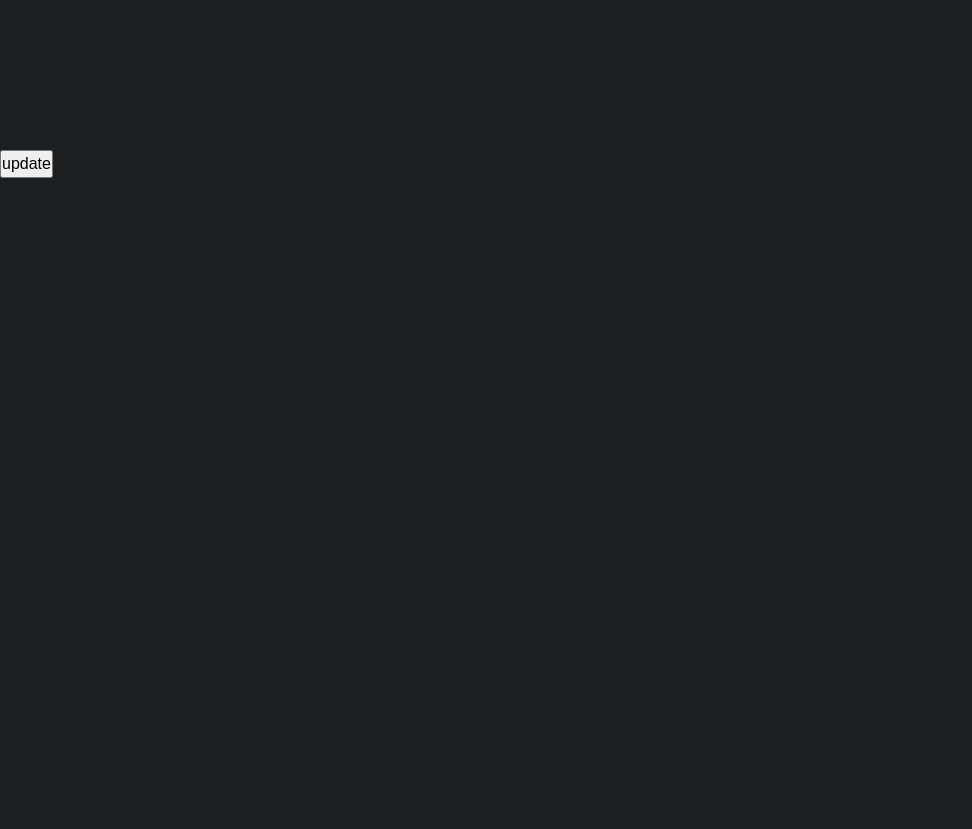
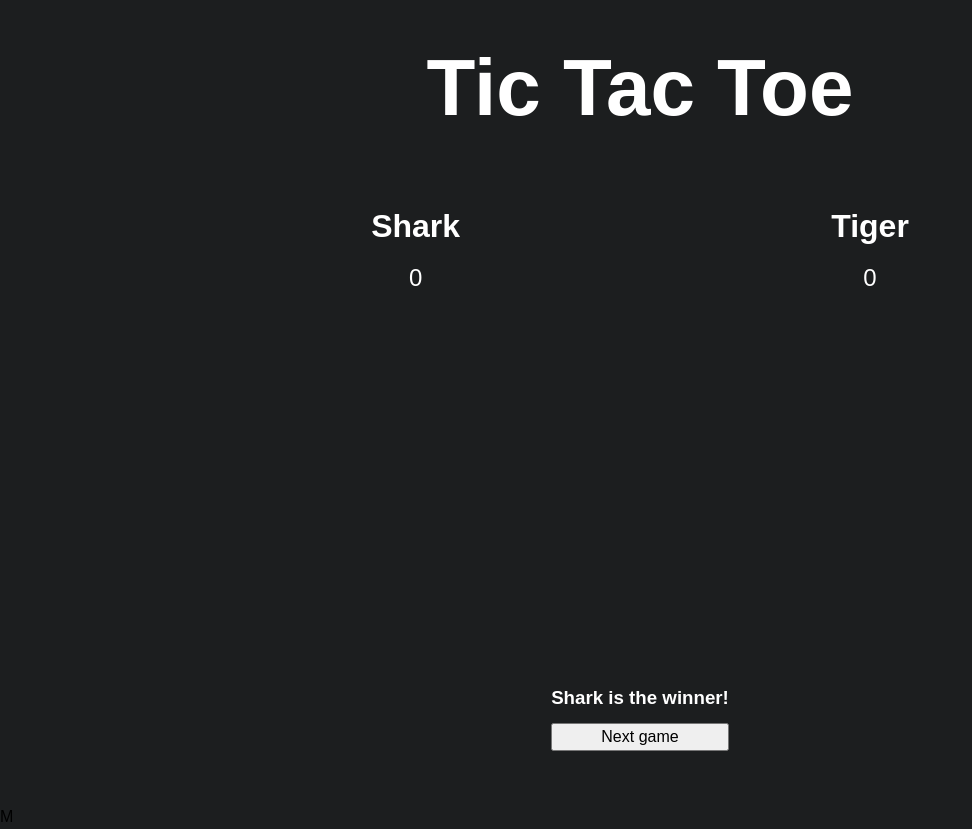
Before and after one commit to Shark-with-a-Drill/ODIN-Tic-Tac-Toe, a plain HTML site: page index.html in a window 1280 px wide. Shown: the whole page, without its empty margins (0-972 px from the left). Before the commit the page ends 800 px from the top, so only its background shows below. Drawn offline with Linux system fonts and the light colour scheme.

Commit message:
update dom

```diff
--- a/index.html
+++ b/index.html
@@ -8,40 +8,74 @@
 </head>
 <body>
 
-<body>
-    <div class="TTT">
-        <div class="holder box-1">
-            <h3 class="tholder text-1"></h3>
+<main>
+    <div class="title">
+        <h1 class="title-name">Tic Tac Toe</h1>
+    </div>
+
+
+    <div class="player-holder">
+        <div class="player-info">
+            <h3 class="player-name">Shark</h3>
+            <div class="score-holder">
+                <p class="player-score">0</p>
+            </div>
         </div>
-        <div class="holder box-2">
-            <h3 class="tholder text-2"></h3>
-        </div>
-        <div class="holder box-3">
-            <h3 class="tholder text-3"></h3>
-        </div>
-        <div class="holder box-4">
-            <h3 class="tholder text-4"></h3>
-        </div>
-        <div class="holder box-5">
-            <h3 class="tholder text-5"></h3>
-        </div>
-        <div class="holder box-6">
-            <h3 class="tholder text-6"></h3>
-        </div>
-        <div class="holder box-7">
-            <h3 class="tholder text-7"></h3>
-        </div>
-        <div class="holder box-8">
-            <h3 class="tholder text-8"></h3>
-        </div>
-        <div class="holder box-9">
-            <h3 class="tholder text-9"></h3>
+        <div class="player-info">
+            <h3 class="player-name">Tiger</h3>
+            <div class="score-holder">
+                <p class="player-score">0</p>
+            </div>
         </div>
     </div>
-    <div class="buttonholder">
-        <button id="update">update</button>
+
+
+    <div class="ttt-holder">
+        <div class="TTT">
+            <div class="holder">
+                <h4 class="tholder"></h4>
+            </div>
+            <div class="holder">
+                <h4 class="tholder"></h4>
+            </div>
+            <div class="holder">
+                <h4 class="tholder"></h4>
+            </div>
+            <div class="holder">
+                <h4 class="tholder"></h4>
+            </div>
+            <div class="holder">
+                <h4 class="tholder"></h4>
+            </div>
+            <div class="holder">
+                <h4 class="tholder"></h4>
+            </div>
+            <div class="holder">
+                <h4 class="tholder"></h4>
+            </div>
+            <div class="holder">
+                <h4 class="tholder"></h4>
+            </div>
+            <div class="holder">
+                <h4 class="tholder"></h4>
+            </div>
+        </div>
     </div>
-</body>
+
+
+    <div class="nextgame">
+        <div class="winner-readout">
+            <h3 class="winner-name">Shark is the winner!</h3>
+            <button>Next game</button>
+        </div>
+    </div>
+</main>
+
+<footer>
+    <div class="footer-content">
+        M
+    </div>
+</footer>
 
 <script src="script.js"></script>
 </body>
--- a/style.css
+++ b/style.css
@@ -47,14 +47,91 @@
     scroll-behavior: smooth;
   }
 
+  main {
+    display: grid;
+    grid-template: 1fr .85fr 1.75fr .75fr / 1fr;
+  }
+
+.title {
+  display: flex;
+  justify-content: center;
+  align-items: center;
+}
+.title-name {
+  font-size: 5em;
+}
+
+.player-holder {
+  display: flex;
+  align-items: center;
+  justify-content: space-evenly;
+}
+.player-info {
+  display: flex;
+  flex-direction: column;
+  align-items: center;
+  gap: 10px;
+}
+.player-name {
+  font-size: 2em;
+}
+.player-score {
+  font-size: 1.5em;
+}
+
+.ttt-holder {
+  display: flex;
+  justify-content: center;
+  align-items: center;
+}
+
 .TTT {
-    display: grid;
-    grid-template: 50px 50px 50px / 50px 50px 50px;
+  height: 100%;
+  display: grid;
+    grid-template: 1fr 1fr 1fr / 100px 100px 100px;
 }
 .holder {
     display: flex;
     justify-content: center;
     align-items: center;
-    width: 50px;
-    height: 50px;
+    width: 1fr;
+    height: 1fr;
 }
+
+.tholder {
+  font-size: 50px;
+}
+
+
+
+.title, .ttt-holder {
+  /* background-color: aquamarine; */
+}
+
+.nextgame, .player-holder {
+  /* background-color: purple; */
+}
+
+.title, .nextgame {
+  height: 175px;
+}
+
+.player-holder {
+  height: 100%;
+}
+
+.ttt-holder {
+  height: 100%;
+}
+
+.nextgame {
+  display: flex;
+  justify-content: center;
+  align-items: center;
+}
+.winner-readout {
+  display: flex;
+  flex-direction: column;
+  justify-content: center;
+  gap: 10px;
+}
```
